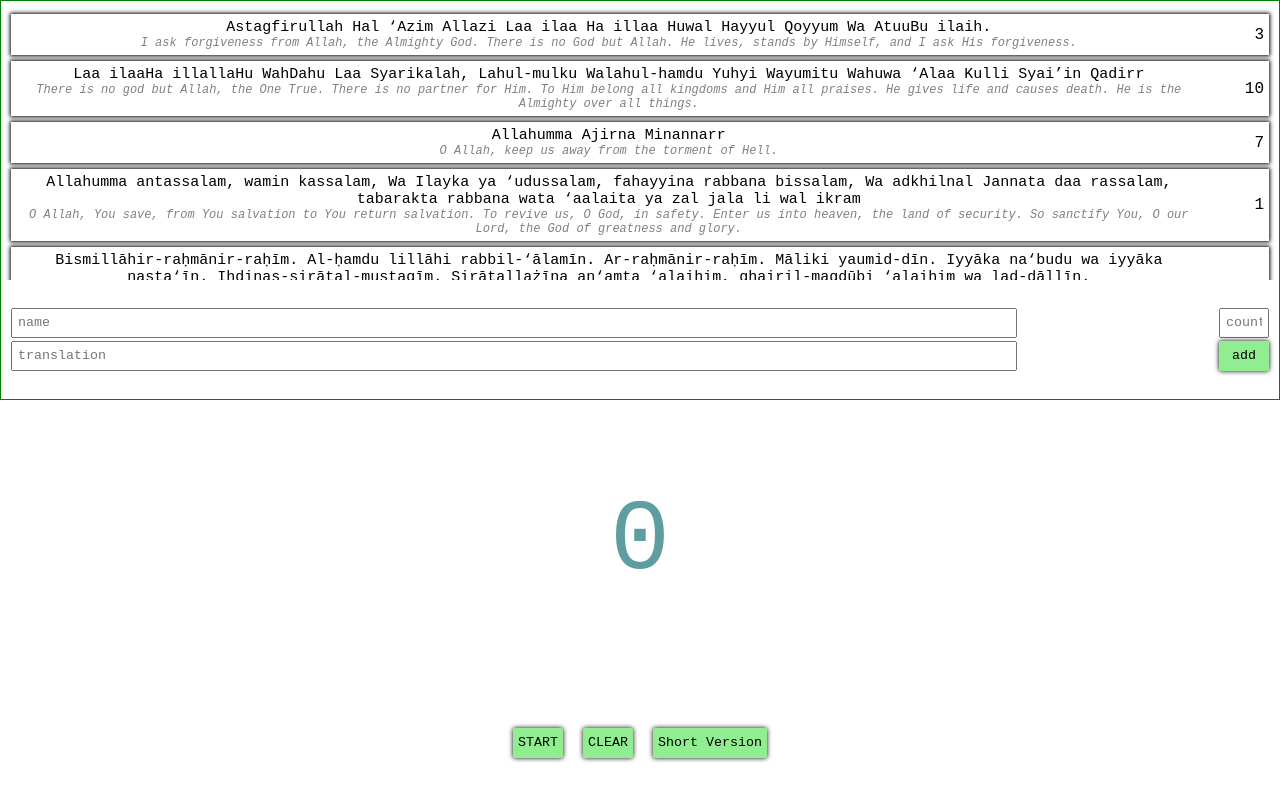
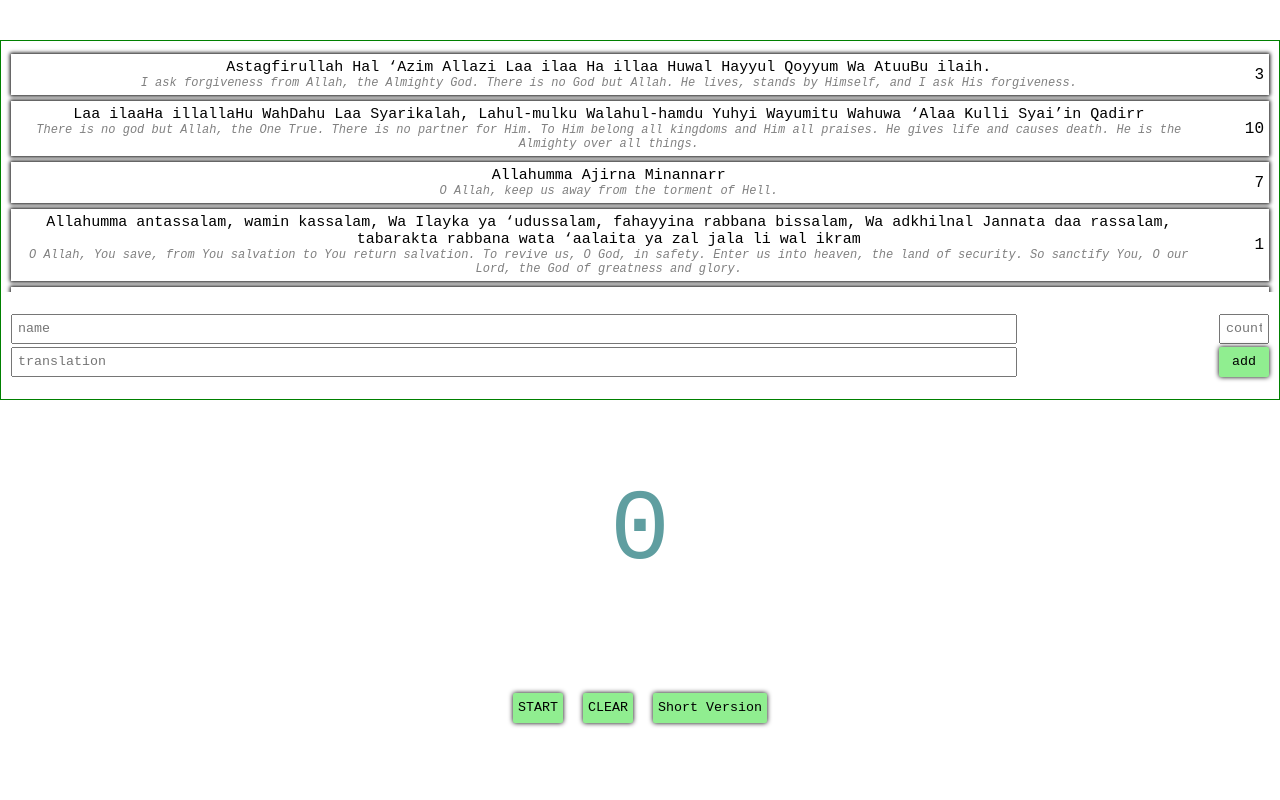
Before and after one commit to altairsn/Tasbeeh, a plain HTML site: page index.html in a window 1280 px wide. Drawn offline with nearby package versions, Linux system fonts and the light colour scheme.

Commit message:
Add files via upload

```diff
--- a/style.css
+++ b/style.css
@@ -3,6 +3,15 @@
     padding: 0;
     box-sizing: border-box;
     font-family: monospace;
+}
+
+body {
+    display: flex;
+    width: 100vw;
+    height: 100vh;
+    flex-direction: column;
+    justify-content: center;
+    align-items: center;
 }
 
 div#buttons {
@@ -99,8 +108,8 @@ div#itemCounter {
 }
 
 main {
-    width: 100vw;
-    height: 100vh;
+    width: 100%;
+    height: 90%;
     display: flex;
     flex-direction: column;
     justify-content: center;
```
